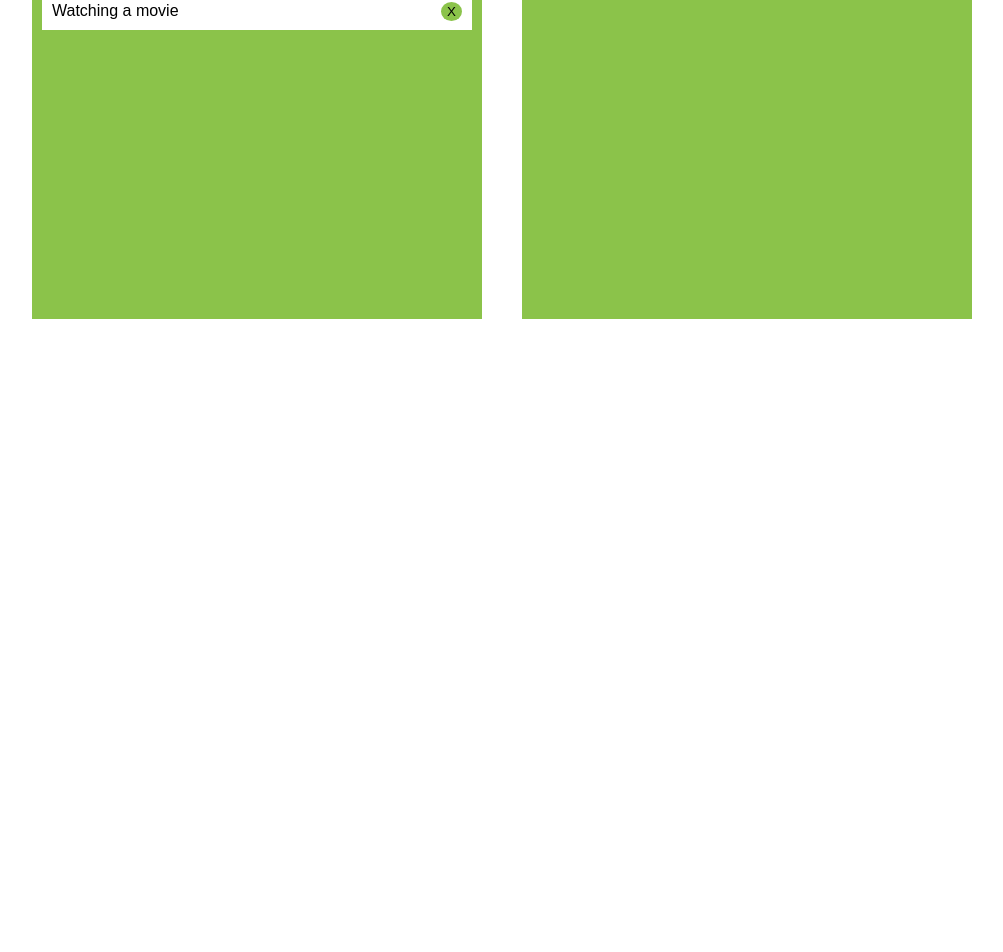
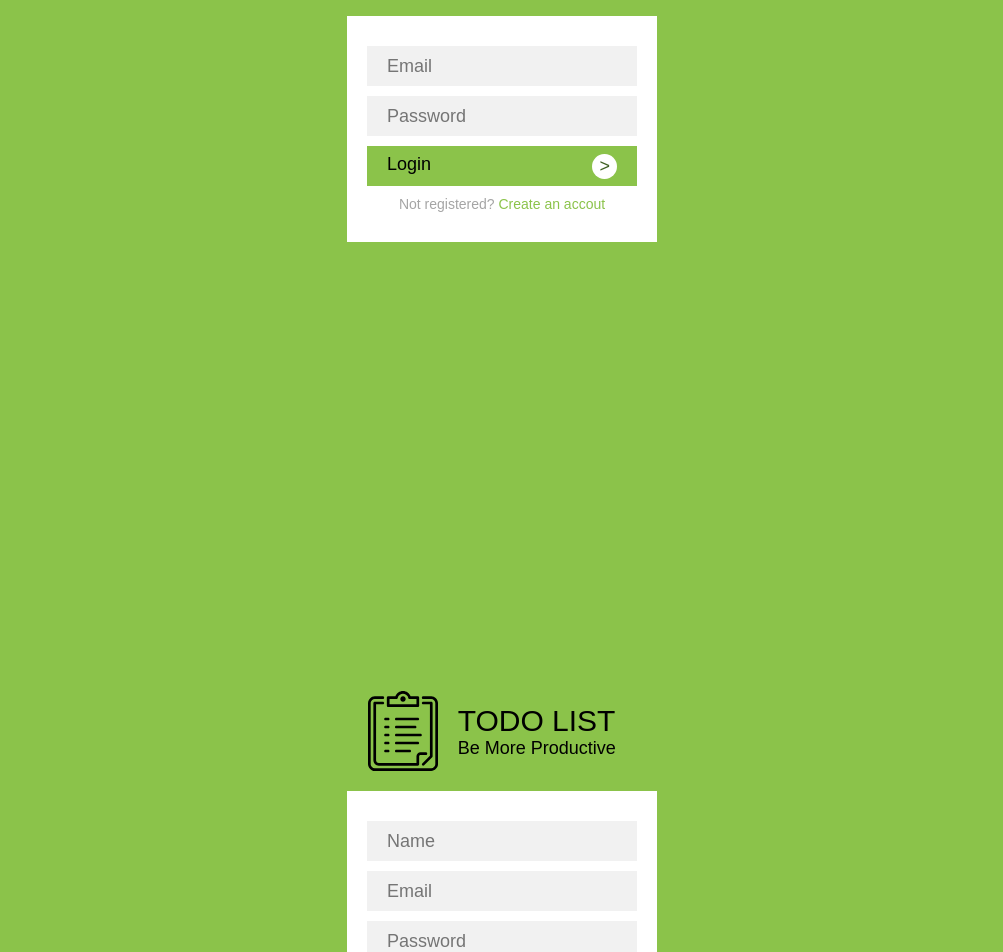
Before and after one commit to omar-marzook/todo-list-app, a React (Create React App) app: page / in a window 1280 px wide. Shown: the part 321-1273 px from the top of the page, without its empty margins (138-1141 px from the left). Before the commit the page ends 800 px from the top, so only its background shows below. Built offline with nearby package versions, Linux system fonts and the light colour scheme.

Commit message:
Add Login & Register Pages

```diff
--- a/src/App.css
+++ b/src/App.css
@@ -6,6 +6,7 @@
     font-family: sans-serif;
 }
 
+/***** Header Component *****/
 .header {
     height: 100px;
     padding: 10px 80px;
@@ -65,7 +66,7 @@
     margin: 5px 20px;
 }
 
-/* Main App */
+/***** Main App *****/
 
 .main {
     width: 100%;
@@ -151,7 +152,7 @@
     border: none;
 }
 
-/* Form */
+/***** Input Component *****/
 
 .popup {
     display: flex;
@@ -163,10 +164,6 @@
     height: 100%;
     background: rgba(0, 0, 0, 0.5);
 }
-
-/* #popup {
-    visibility: hidden;
-} */
 
 .add-window {
     width: 300px;
@@ -232,7 +229,78 @@
     margin-left: 20px;
 }
 
-/* Responsive */
+/***** Register Component *****/
+.login-page,
+.reg-page {
+    height: 100vh;
+    background: #8bc34a;
+    display: flex;
+    justify-content: center;
+    align-items: center;
+    flex-wrap: wrap;
+    flex-flow: column wrap;
+}
+
+.login-page .title h1,
+.reg-page .title h1 {
+    font-size: 30px;
+}
+
+.login-form,
+.reg-form {
+    width: 310px;
+    background: #fff;
+    padding: 30px 20px;
+    margin-top: 20px;
+}
+
+.login-form input,
+.reg-form input {
+    border: 0;
+    background: #f1f1f1;
+    height: 40px;
+    width: 100%;
+    padding: 0 20px;
+    font-size: 18px;
+    margin: 0 auto;
+    margin-bottom: 10px;
+}
+
+.login-submit,
+.reg-submit {
+    background: #8bc34a;
+    border: 0;
+    height: 40px;
+    width: 100%;
+    padding: 0 20px;
+    font-size: 18px;
+    margin: 0 auto;
+    margin-bottom: 10px;
+    text-align: left;
+}
+
+.login-submit span,
+.reg-submit span {
+    background: #fff;
+    color: #406124;
+    border-radius: 50%;
+    padding: 2px 7px;
+    margin-left: 20px;
+    float: right;
+}
+
+.notice {
+    text-align: center;
+    color: #a5a5a5;
+    font-size: 14px;
+}
+
+.notice .link {
+    color: #8bc34a;
+    text-decoration: none;
+}
+
+/***** Responsive Design *****/
 
 @media only screen and (max-width: 980px) {
     .item-text {
@@ -277,6 +345,14 @@
         margin: 5px;
         font-size: 14px;
     }
+    .login-page .title h1,
+    .reg-page .title h1 {
+        font-size: 24px;
+    }
+    .login-page .todo-logo,
+    .reg-page .todo-logo {
+        height: 60px;
+    }
 }
 
 @media only screen and (max-width: 376px) {
--- a/src/App.js
+++ b/src/App.js
@@ -2,6 +2,8 @@ import React, { Component } from "react";
 import "./App.css";
 import Header from "./Header.js";
 import Input from "./Input.js";
+import Register from "./Register.js";
+import Login from "./Login.js";
 
 class App extends Component {
   constructor(props) {
@@ -80,6 +82,8 @@ class App extends Component {
   render() {
     return (
       <div>
+      <Login />
+      <Register />
         <Input
           visibility={this.state.visibility}
           hideInput={this.hideInput}
--- /dev/null
+++ b/src/Login.js
@@ -0,0 +1,39 @@
+import React, { Component } from "react";
+import logo from "./logo.svg";
+
+class Login extends Component {
+  render() {
+    return (
+      <section className="login-page">
+        <div className="title">
+          <img className="todo-logo" src={logo} alt="todo list logo" />
+          <div className="title-text" tabIndex="1">
+            <h1>TODO LIST</h1>
+            <h2>Be More Productive</h2>
+          </div>
+        </div>
+        <div className="login-form">
+          <form>
+            <label>
+              <input type="text" placeholder="Email" name="email" required />
+              <input
+                type="password"
+                placeholder="Password"
+                name="password"
+                required
+              />
+              <button className="login-submit" type="submit">
+                Login <span>></span>
+              </button>
+            </label>
+            <p className="notice">
+              Not registered? <a className="link">Create an accout</a>
+            </p>
+          </form>
+        </div>
+      </section>
+    );
+  }
+}
+
+export default Login;
--- /dev/null
+++ b/src/Register.js
@@ -0,0 +1,40 @@
+import React, { Component } from "react";
+import logo from "./logo.svg";
+
+class Register extends Component {
+  render() {
+    return (
+      <section className="reg-page">
+        <div className="title">
+          <img className="todo-logo" src={logo} alt="todo list logo" />
+          <div className="title-text" tabIndex="1">
+            <h1>TODO LIST</h1>
+            <h2>Be More Productive</h2>
+          </div>
+        </div>
+        <div className="reg-form">
+          <form>
+            <label>
+              <input type="text" placeholder="Name" name="Name" required />
+              <input type="text" placeholder="Email" name="email" required />
+              <input
+                type="password"
+                placeholder="Password"
+                name="password"
+                required
+              />
+              <button className="reg-submit" type="submit">
+                Register <span>></span>
+              </button>
+            </label>
+            <p className="notice">
+              Have an account? <a className="link">Login here</a>
+            </p>
+          </form>
+        </div>
+      </section>
+    );
+  }
+}
+
+export default Register;
```
Also changed, not shown: src/Input.js (+32 -7 lines).
